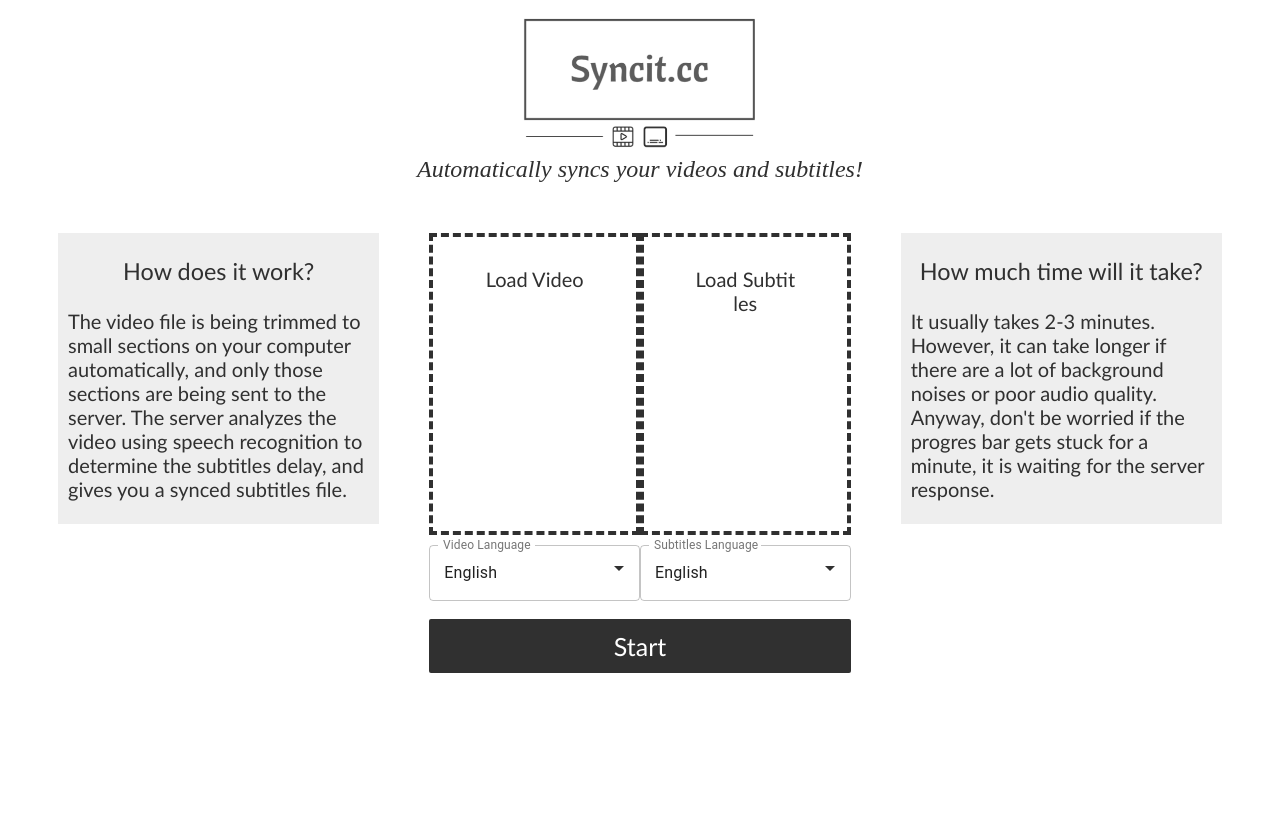
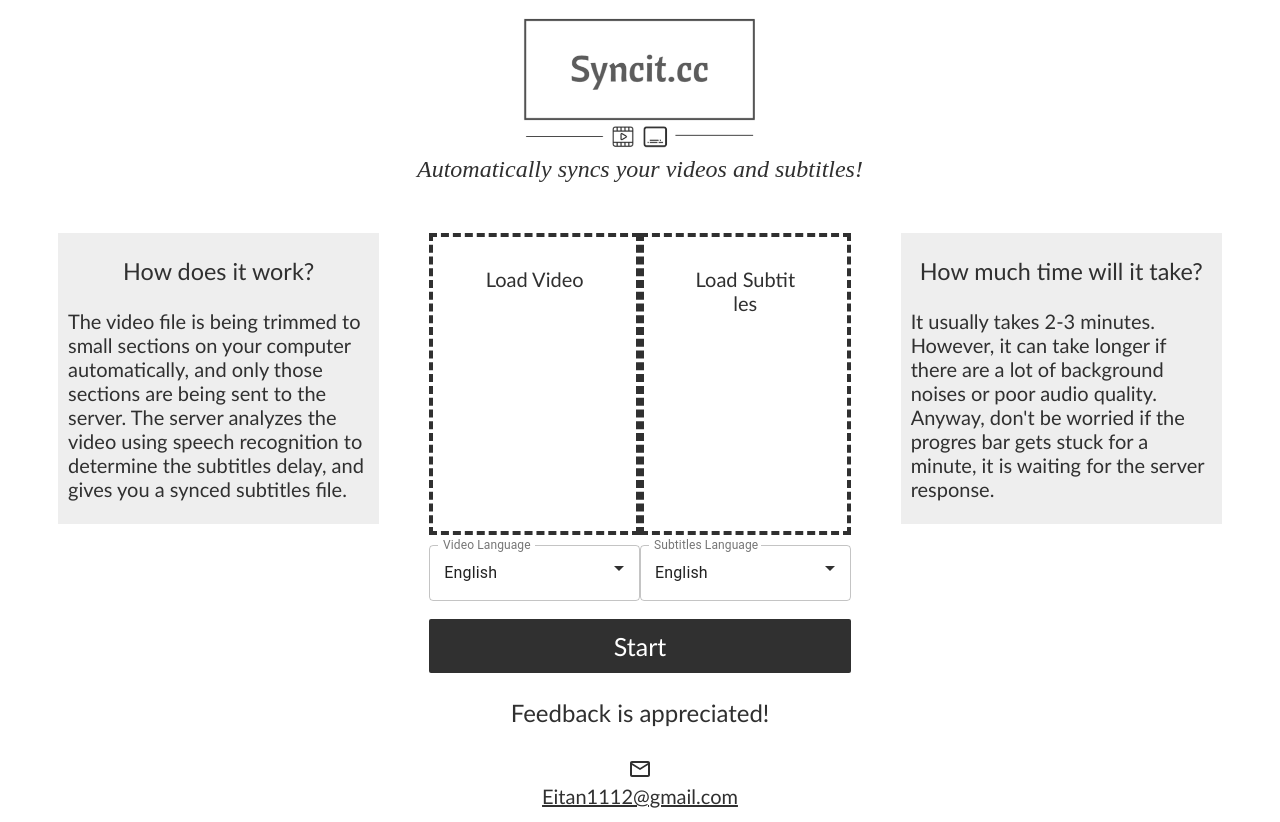
Before and after one commit to Eitan1112/subdab-webapp, a Next.js app: page / in a window 1280 px wide. Before the commit the page ends 800 px from the top, so only its background shows below. Built offline with nearby package versions, Linux system fonts and the light colour scheme.

Commit message:
added ugly contact me

```diff
--- /dev/null
+++ b/components/contact.js
@@ -0,0 +1,30 @@
+import styles from './contact.module.css'
+import Grid from '@material-ui/core/Grid'
+import MailOutlineIcon from '@material-ui/icons/MailOutline';
+
+const Contact = () => {
+    return (
+        <Grid container direction="row" alignItems="center">
+            <Grid item md={4} xs={false} />
+            <Grid item md={4} xs={12}>
+                <Grid xs={12} className={styles.container}>
+                    <h2>
+                        Feedback is appreciated!
+                    </h2>
+                </Grid>
+                <Grid xs={12} className={styles.container}>
+                    <Grid item>
+                        <MailOutlineIcon className={styles.emailIcon} />
+                    </Grid>
+                    <Grid item>
+                        <a href="mailto:eitan1112@gmail.com" className={styles.email}>
+                            Eitan1112@gmail.com
+                        </a>
+                    </Grid>
+                </Grid>
+            </Grid>
+        </Grid>
+    )
+}
+
+export default Contact
--- /dev/null
+++ b/components/contact.module.css
@@ -0,0 +1,12 @@
+.container {
+    text-align: center
+}
+
+.email {
+    font-size:20px;
+    white-space: nowrap;
+}
+
+.emailIcon {
+    margin-top: 10px;
+}
--- a/components/form.js
+++ b/components/form.js
@@ -10,6 +10,7 @@
 import MuiAlert from '@material-ui/lab/Alert';
 import Dropzone from './dropzone'
 import Languages from './languages'
+import Contact from './contact'
 
 const Alert = (props) => {
     return <MuiAlert elevation={6} variant="filled" {...props} />;
@@ -196,6 +197,8 @@
                     {success}
                 </Alert>
             </Snackbar>
+            <Contact>
+            </Contact>
         </Grid>
     )
 }
```
